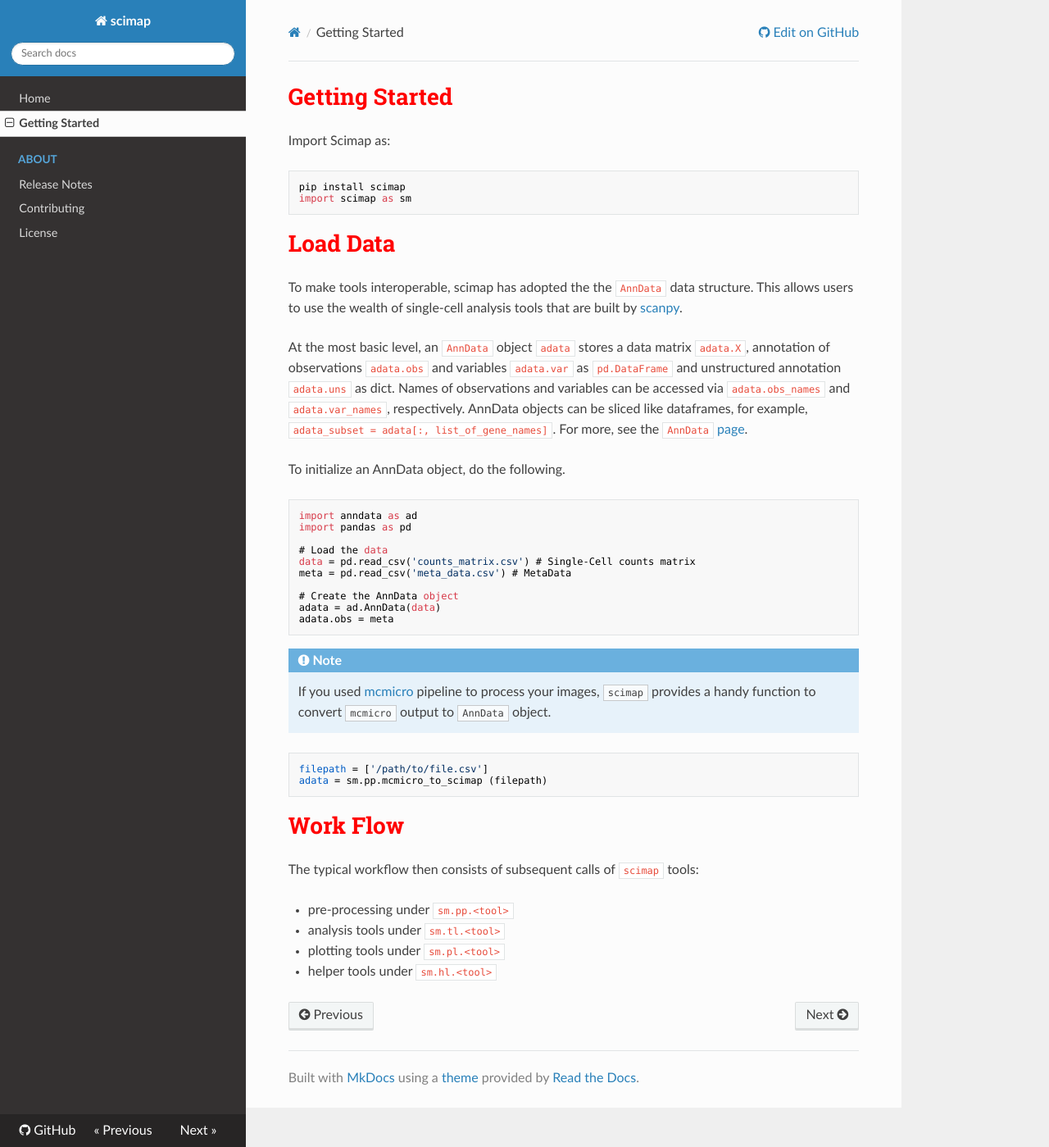
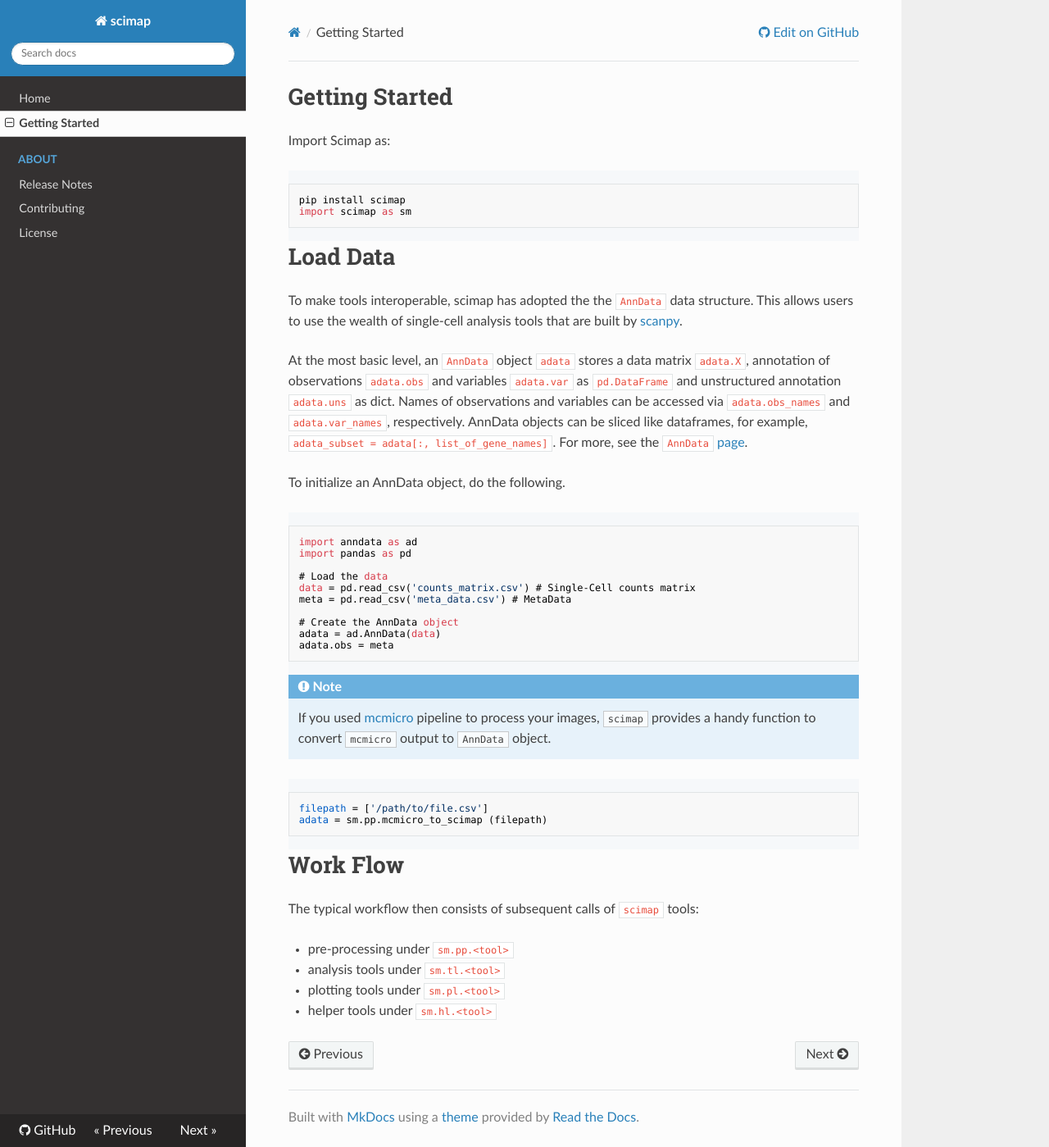
Before and after one commit to labsyspharm/scimap, an MkDocs documentation site: the page built from docs/getting_started.md, in a window 1280 px wide and 1399 px high. Shown: the whole window at 82% size. Built offline with MkDocs 1.6.1, drawn with Linux system fonts in a browser that asks for light colours; nearby versions of some CDN libraries.

Commit message:
extra css

```diff
--- a/docs/extra.css
+++ b/docs/extra.css
@@ -1,7 +1,8 @@
-h1 {
-  color: red;
+.codehilite {
+  display: block;
+  overflow-x: auto;
+  /*padding: 0.5em;*/
+  background: #f6f8fa;
+  color: #000000;
+  -webkit-text-size-adjust: none;
 }
-
-codehilite {
-  background-color: blue;
-}
```
